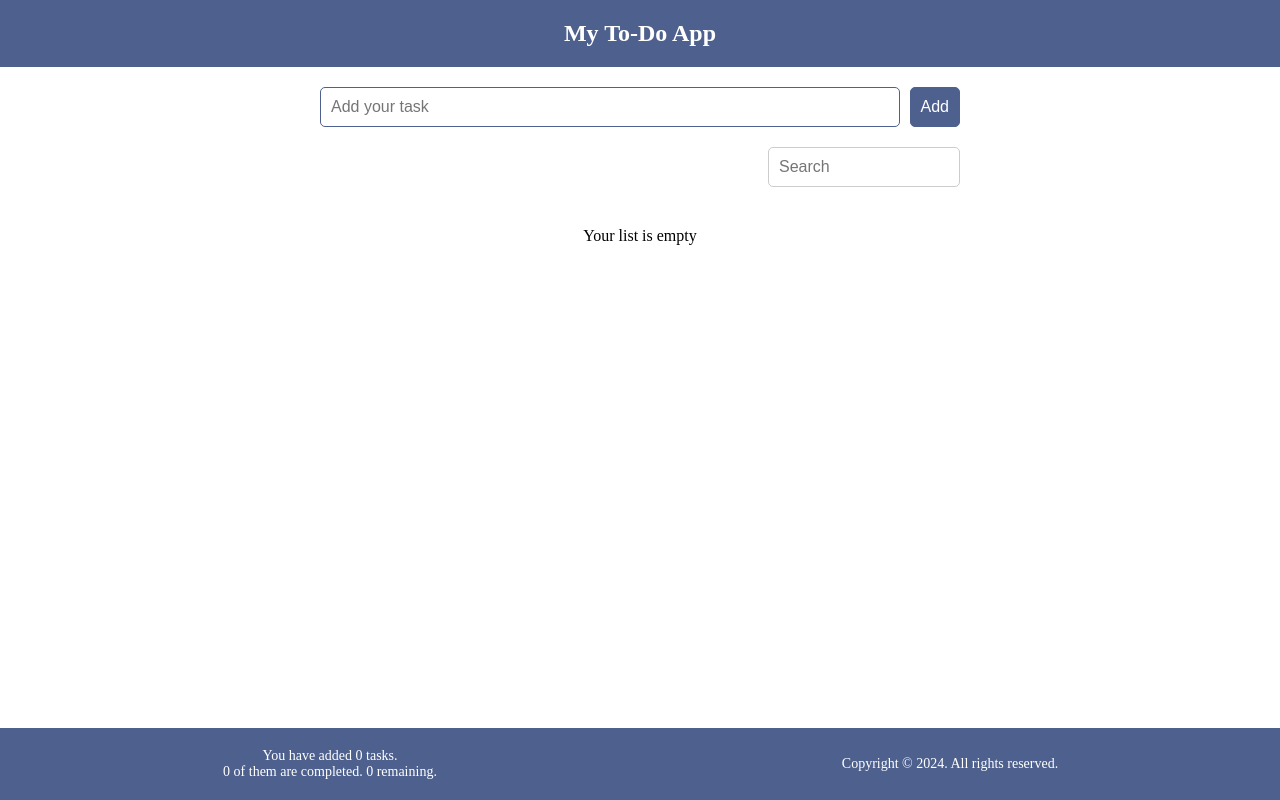
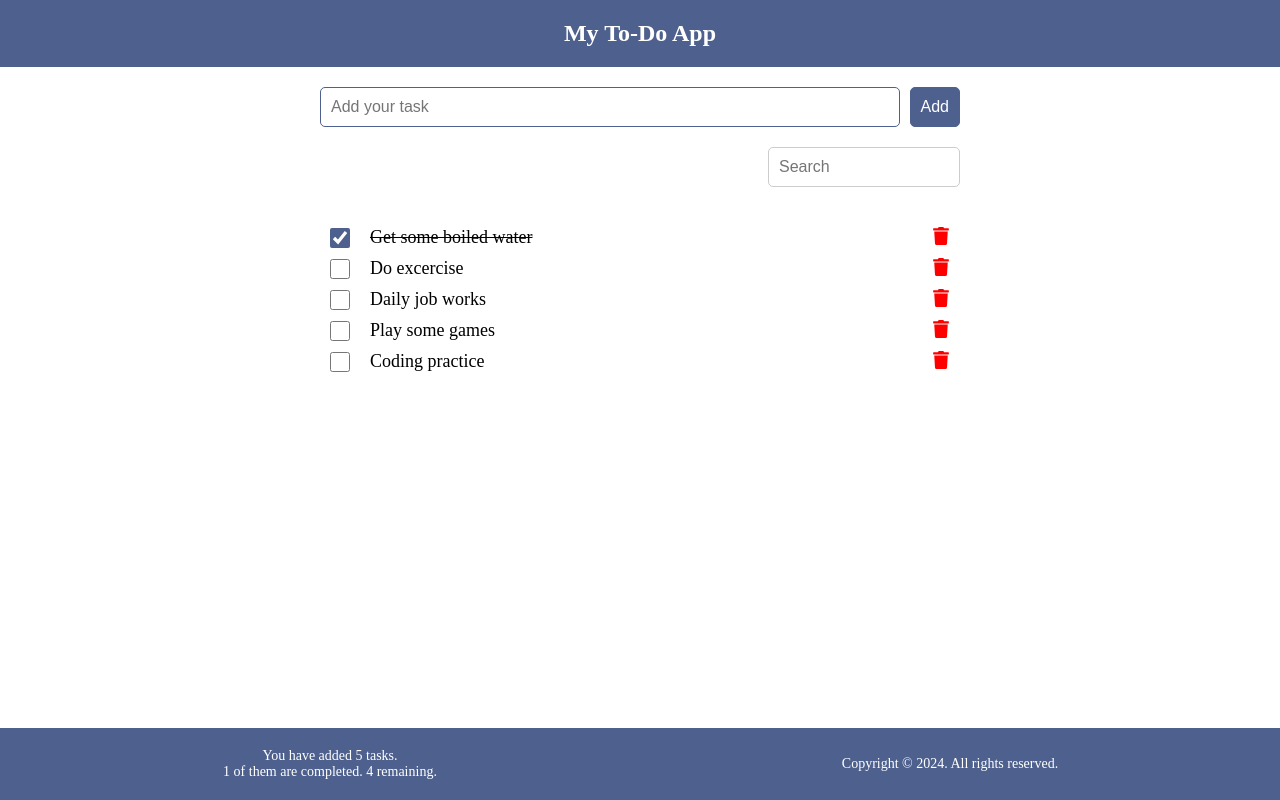
Before and after one commit to sharfrasaqsan/react-todoapp, a React (Create React App) app: page / in a window 1280 px wide. Built offline with nearby package versions, Linux system fonts and the light colour scheme; data requests are answered from the project's data file.

Commit message:
Updated with server and db

```diff
--- /dev/null
+++ b/data/db.json
@@ -0,0 +1,29 @@
+{
+  "items": [
+    {
+      "id": "1",
+      "checked": true,
+      "name": "Get some boiled water"
+    },
+    {
+      "id": "2",
+      "checked": false,
+      "name": "Do excercise"
+    },
+    {
+      "id": "3",
+      "checked": false,
+      "name": "Daily job works"
+    },
+    {
+      "id": "4",
+      "checked": false,
+      "name": "Play some games"
+    },
+    {
+      "id": "5",
+      "checked": false,
+      "name": "Coding practice"
+    }
+  ]
+}
--- a/src/App.js
+++ b/src/App.js
@@ -1,24 +1,55 @@
-import React, { useState } from "react";
+import React, { useEffect, useState } from "react";
 import Header from "./components/Header";
 import AddItem from "./components/AddItem";
 import SearchItem from "./components/SearchItem";
 import Content from "./components/Content";
 import Footer from "./components/Footer";
+import apiRequest from "./components/apiRequest";
 
 function App() {
-  const [items, setItems] = useState(
-    JSON.parse(localStorage.getItem("my-todo-list")) || []
-  );
-
+  const API_URL = "http://localhost:3500/items";
+  const [items, setItems] = useState([]);
   const [newItem, setNewItem] = useState("");
   const [searchItem, setSearchItem] = useState("");
+  const [fetchError, setFetchError] = useState(null);
+  const [isLoading, setIsLoading] = useState(true);
 
-  const addItem = (i) => {
+  useEffect(() => {
+    const fetchItem = async () => {
+      try {
+        const response = await fetch(API_URL);
+        if (!response.ok) throw Error("Did not receive expected data");
+        const listItems = await response.json();
+        setItems(listItems);
+        setFetchError(null);
+      } catch (err) {
+        setFetchError(err.message);
+      } finally {
+        setIsLoading(false);
+      }
+    };
+
+    setTimeout(() => {
+      (async () => await fetchItem())();
+    }, 2000);
+  }, []);
+
+  const addItem = async (i) => {
     const id = items.length ? items[items.length - 1].id + 1 : 1;
     const addNewItem = { id, checked: false, name: i };
     const listItems = [...items, addNewItem];
     setItems(listItems);
-    localStorage.setItem("my-todo-list", JSON.stringify(listItems));
+
+    const postOptions = {
+      method: "POST",
+      headers: {
+        "Content-Type": "application/json",
+      },
+      body: JSON.stringify(addNewItem),
+    };
+
+    const fetchPost = await apiRequest(API_URL, postOptions);
+    if (fetchPost) setFetchError(fetchPost);
   };
 
   const handleSubmit = (e) => {
@@ -28,30 +59,64 @@ function App() {
     setNewItem("");
   };
 
-  const handleCheck = (id) => {
+  const handleCheck = async (id) => {
     const listItems = items.map((i) =>
       i.id === id ? { ...i, checked: !i.checked } : i
     );
     setItems(listItems);
-    localStorage.setItem("my-todo-list", JSON.stringify(listItems));
+
+    const myItem = listItems.filter((i) => i.id === id)[0];
+
+    const updateOptions = {
+      method: "PATCH",
+      headers: {
+        "Content-Type": "application/json",
+      },
+      body: JSON.stringify({ checked: myItem.checked }),
     };
 
-  const handleDelete = (id) => {
+    const reqURL = `${API_URL}/${id}`;
+
+    const fetchPatch = await apiRequest(reqURL, updateOptions);
+    if (fetchPatch) setFetchError(fetchPatch);
+  };
+
+  const handleDelete = async (id) => {
     const listItems = items.filter((i) => i.id !== id);
     setItems(listItems);
-    localStorage.setItem("my-todo-list", JSON.stringify(listItems));
+
+    const deleteOptions = {
+      method: "DELETE",
+      headers: {
+        "Content-Type": "application/json",
+      },
     };
 
+    const reqURL = `${API_URL}/${id}`;
+
+    const fetchDelete = await apiRequest(reqURL, deleteOptions);
+    if (fetchDelete) setFetchError(fetchDelete);
+  };
 
   return (
     <div className="App">
       <Header />
+
       <AddItem
         newItem={newItem}
         setNewItem={setNewItem}
         handleSubmit={handleSubmit}
       />
+
       <SearchItem searchItem={searchItem} setSearchItem={setSearchItem} />
+
+      <main>
+        {fetchError && (
+          <p style={{ color: "red", textAlign: "center" }}>{`${fetchError}`}</p>
+        )}
+        {isLoading && <p style={{ textAlign: "center" }}>Loading...</p>}
+
+        {!fetchError && !isLoading && (
           <Content
             items={items.filter((i) =>
               i.name.toLowerCase().includes(searchItem.toLocaleLowerCase())
@@ -60,6 +125,9 @@ function App() {
             handleCheck={handleCheck}
             handleDelete={handleDelete}
           />
+        )}
+      </main>
+
       <Footer
         length={items.length}
         checkedTasks={items.filter((i) => i.checked).length}
--- a/src/components/Content.js
+++ b/src/components/Content.js
@@ -4,7 +4,7 @@ import { FaTrash } from "react-icons/fa";
 
 const Content = ({ items, setItems, handleCheck, handleDelete }) => {
   return (
-    <main>
+    <>
       <div className="list-items">
         {items.length ? (
           <ul>
@@ -41,7 +41,7 @@ const Content = ({ items, setItems, handleCheck, handleDelete }) => {
           <p>Your list is empty</p>
         )}
       </div>
-    </main>
+    </>
   );
 };
 
--- /dev/null
+++ b/src/components/apiRequest.js
@@ -0,0 +1,16 @@
+const apiRequest = async (
+  url = "",
+  optionsObject = null,
+  errorMessage = null
+) => {
+  try {
+    const response = await fetch(url, optionsObject);
+    if (!response.ok) throw Error("Please reload the app");
+  } catch (err) {
+    errorMessage = err.message;
+  } finally {
+    return errorMessage;
+  }
+};
+
+export default apiRequest;
```
Lines whose indentation alone changed are shown as unchanged.
